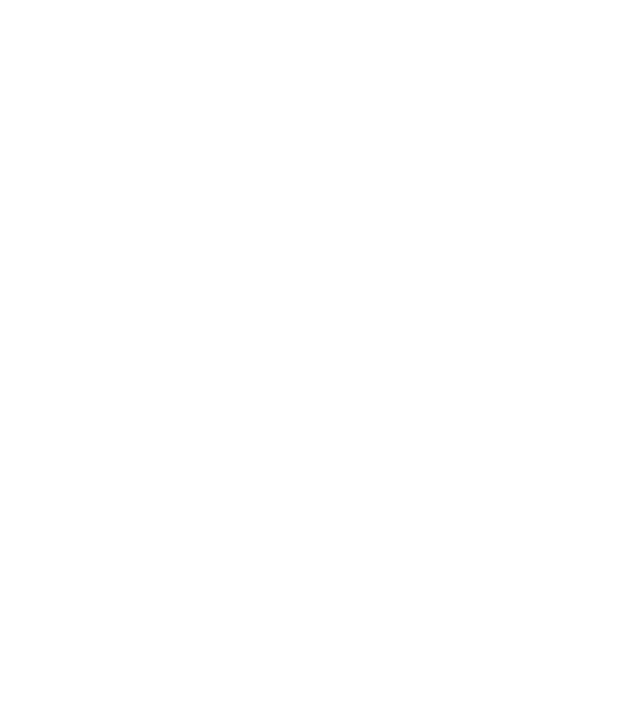
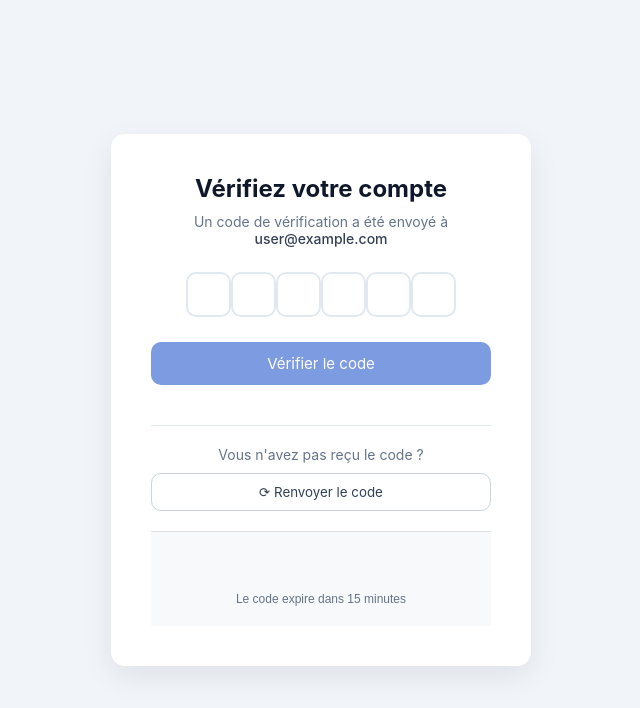
Before and after one commit to doudaoud/to-do-mern, a React (Vite) app in the folder client/: page /verify-compte in a window 1280 px wide. Before the commit this address had no page. Shown: the top 708 px of the page, without its empty margins (319-959 px from the left). Built offline with nearby package versions, Linux system fonts and the light colour scheme.

Commit message:
`Added primereact library and updated routes in App.jsx`

```diff
--- a/client/package.json
+++ b/client/package.json
@@ -15,6 +15,7 @@
     "@mui/icons-material": "^7.3.8",
     "@mui/material": "^7.3.9",
     "lucide-react": "^0.577.0",
+    "primereact": "^10.9.7",
     "react": "^19.2.0",
     "react-dom": "^19.2.0",
     "react-router-dom": "^7.13.0"
--- a/client/src/App.jsx
+++ b/client/src/App.jsx
@@ -2,6 +2,7 @@
 import { Routes, Route } from "react-router-dom";
 import Register from "./pages/Register";
 import Login from "./pages/Login";
+import Confirme from "./pages/Confirme";
 function App() {
   return (
     <div>
@@ -9,7 +10,8 @@
       <Routes>
         <Route path="/" element={<Home />} />
         <Route path="/signup" element={<Register/>} />
-        <Route path="/login" element={<Login/>} />
+        <Route path="/login" element={<Login />} />
+        <Route path="/verify-compte" element ={ <Confirme/> }/>
         <Route path="/dashboard" element={<h1>Dashboard page</h1>} />
         <Route path="/profile" element={<h1>Profile page</h1>} />
         <Route path="/settings" element={<h1>Settings page</h1>} />
--- /dev/null
+++ b/client/src/pages/Confirme.jsx
@@ -0,0 +1,48 @@
+import React from "react";
+import "./styles/confirme.css";
+import { InputOtp } from "primereact/inputotp";
+import { useState } from "react";
+export default function Confirme() {
+  const [token, setTokens] = useState();
+  return (
+    <>
+      <div className="page">
+        <div className="verify-card">
+          <h2>Vérifiez votre compte</h2>
+
+          <p className="subtitle">
+            Un code de vérification a été envoyé à
+            <br />
+            <span>user@example.com</span>
+          </p>
+
+          <div className="otp-box" style={{ display: "flex", gap: "10px" }}>
+            <InputOtp
+              value={token}
+              onChange={(e) => setTokens(e.value)}
+              integerOnly
+              length={6}
+            />
+          </div>
+
+          <button
+            className="verify-btn"
+            onClick={() => {
+              console.log({ token });
+            }}
+ s         >
+            Vérifier le code
+          </button>
+
+          <hr />
+
+          <p className="resend-text">Vous n'avez pas reçu le code ?</p>
+
+          <button className="resend-btn">⟳ Renvoyer le code</button>
+
+          <p className="footer">Le code expire dans 15 minutes</p>
+        </div>
+      </div>
+    </>
+  );
+}
--- /dev/null
+++ b/client/src/pages/styles/confirme.css
@@ -0,0 +1,112 @@
+*{
+  box-sizing:border-box;
+}
+
+body{
+  margin:0;
+  font-family:system-ui,-apple-system,BlinkMacSystemFont;
+}
+
+.page{
+  height:100vh;
+  display:flex;
+  justify-content:center;
+  align-items:center;
+  background:#f1f5f9;
+}
+
+.verify-card{
+  width:420px;
+  background:white;
+  padding:40px;
+  border-radius:14px;
+  box-shadow:0 10px 30px rgba(0,0,0,0.08);
+  text-align:center;
+}
+
+.verify-card h2{
+  margin-bottom:10px;
+  color:#0f172a;
+}
+
+.subtitle{
+  font-size:14px;
+  color:#64748b;
+  margin-bottom:25px;
+}
+
+.subtitle span{
+  color:#334155;
+  font-weight:500;
+}
+
+.otp-box{
+  display:flex;
+  justify-content:center;
+  gap:15px;
+  margin-bottom:25px;
+}
+
+.otp-box input{
+  width:45px;
+  height:45px;
+  border:2px solid #e2e8f0;
+  border-radius:10px;
+  text-align:center;
+  font-size:18px;
+  outline:none;
+  transition:0.2s;
+}
+
+.otp-box input:focus{
+  border-color:#3b82f6;
+  box-shadow:0 0 0 3px rgba(59,130,246,0.15);
+}
+
+.verify-btn{
+  width:100%;
+  padding:12px;
+  border:none;
+  border-radius:10px;
+  background:#7c9be0;
+  color:white;
+  font-size:15px;
+  cursor:pointer;
+  margin-bottom:20px;
+}
+
+.verify-btn:hover{
+  background:#6f8fd6;
+}
+
+hr{
+  border:none;
+  border-top:1px solid #e2e8f0;
+  margin:20px 0;
+}
+
+.resend-text{
+  font-size:14px;
+  color:#64748b;
+}
+
+.resend-btn{
+  margin-top:10px;
+  width:100%;
+  padding:10px;
+  border-radius:10px;
+  border:1px solid #cbd5e1;
+  background:white;
+  cursor:pointer;
+  color:#334155;
+}
+
+.resend-btn:hover{
+  background:#f8fafc;
+}
+
+.footer{
+  margin-top:20px;
+  font-size:12px;
+  color:#64748b;
+}
```
Also changed, not shown: 1 other file (tests, documents, lock files or other folders).
